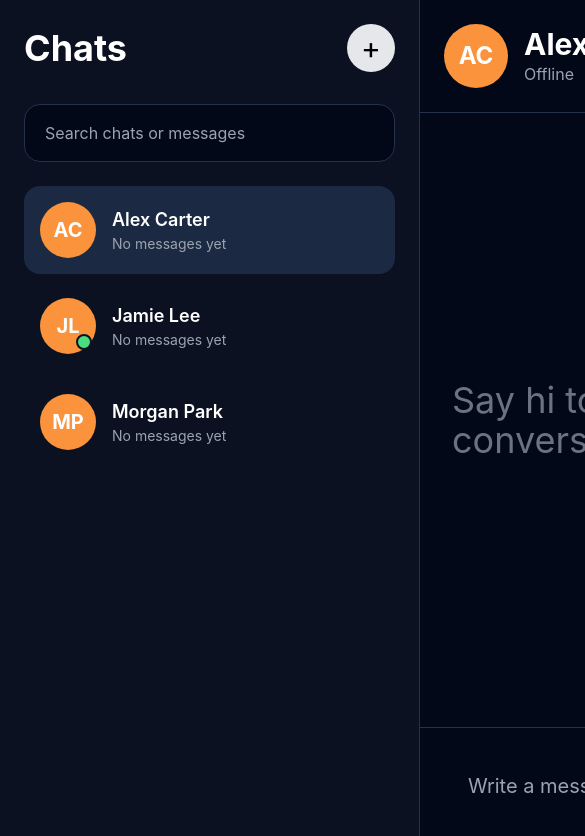
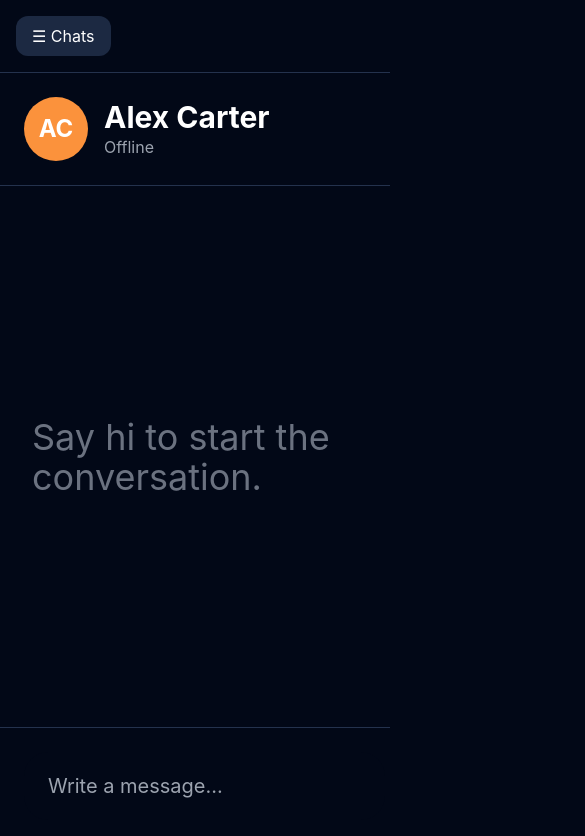
Before and after one commit to Justchidi26/messaging-app, a React (Vite) app: page / in a window 390 px wide. Shown: the top 836 px of the page, 585 px wide, since content can reach past the window. Built offline with nearby package versions, Linux system fonts and the light colour scheme.

Commit message:
Add Mobile Responsiveness

```diff
--- a/src/App.tsx
+++ b/src/App.tsx
@@ -4,68 +4,152 @@ import ChatHeader from "./components/ChatHeader";
 import ChatWindow from "./components/ChatWindow";
 import MessageInput from "./components/MessageInput";
 import { initialConversations } from "./data/conversations";
-import type { Conversation, Message } from "./types/chat";
+import type {
+  Conversation,
+  Message,
+} from "./types/chat";
 
 export default function App() {
-  const [conversations, setConversations] =
-    useState<Conversation[]>(initialConversations);
 
-  const [selectedConversationId, setSelectedConversationId] = useState(1);
+  // CONVERSATIONS
 
-  const [message, setMessage] = useState("");
+  const [
+    conversations,
+    setConversations,
+  ] = useState<Conversation[]>(
+    initialConversations
+  );
+
+  // SELECTED CHAT
+
+  const [
+    selectedConversationId,
+    setSelectedConversationId,
+  ] = useState(1);
+
+  // MESSAGE INPUT
+
+  const [message, setMessage] =
+    useState("");
+
+  // MOBILE SIDEBAR
+
+  const [showSidebar, setShowSidebar] =
+    useState(false);
+
+  // CURRENT CONVERSATION
 
   const selectedConversation = useMemo(
     () =>
       conversations.find(
-        (conversation) => conversation.id === selectedConversationId,
+        (conversation) =>
+          conversation.id ===
+          selectedConversationId
       )!,
-    [conversations, selectedConversationId],
+    [
+      conversations,
+      selectedConversationId,
+    ]
   );
 
+  // SEND MESSAGE
+
   const sendMessage = () => {
+
     if (!message.trim()) return;
 
     const newMessage: Message = {
       id: Date.now(),
       text: message,
       sender: "You",
-      timestamp: new Date().toLocaleTimeString([], {
+      timestamp:
+        new Date().toLocaleTimeString(
+          [],
+          {
             hour: "2-digit",
             minute: "2-digit",
-      }),
+          }
+        ),
       status: "Sent",
     };
 
     setConversations((prev) =>
       prev.map((conversation) => {
-        if (conversation.id === selectedConversationId) {
+
+        if (
+          conversation.id ===
+          selectedConversationId
+        ) {
           return {
             ...conversation,
-            messages: [...conversation.messages, newMessage],
+            messages: [
+              ...conversation.messages,
+              newMessage,
+            ],
           };
         }
 
         return conversation;
-      }),
+      })
     );
 
     setMessage("");
   };
 
   return (
-    <div className="grid h-screen grid-cols-[420px_1fr] bg-[#020817]">
+    <div className="h-screen overflow-hidden bg-[#020817]">
+
+      <div className="grid h-full md:grid-cols-[420px_1fr]">
+        <div
+          className={`${
+            showSidebar
+              ? "flex"
+              : "hidden"
+          } absolute z-50 h-full w-full md:relative md:flex md:w-auto`}
+        >
           <Sidebar
             conversations={conversations}
-        setConversations={setConversations}
-        selectedConversationId={selectedConversationId}
-        setSelectedConversationId={setSelectedConversationId}
+            setConversations={
+              setConversations
+            }
+            selectedConversationId={
+              selectedConversationId
+            }
+            setSelectedConversationId={(
+              id
+            ) => {
+
+              setSelectedConversationId(
+                id
+              );
+
+              setShowSidebar(false);
+            }}
           />
+        </div>
+        <div className="flex flex-col bg-[#020817]">
 
-      <div className="flex flex-col bg-[#020817]">
-        <ChatHeader conversation={selectedConversation} />
+          <div className="flex items-center justify-between border-b border-[#24324D] p-4 md:hidden">
 
-        <ChatWindow conversation={selectedConversation} />
-
+            <button
+              onClick={() =>
+                setShowSidebar(true)
+              }
+              className="rounded-xl bg-[#1C2942] px-4 py-2 text-white"
+            >
+              ☰ Chats
+            </button>
+          </div>
+          <ChatHeader
+            conversation={
+              selectedConversation
+            }
+          />
+          <ChatWindow
+            conversation={
+              selectedConversation
+            }
+          />
           <MessageInput
             message={message}
             setMessage={setMessage}
@@ -73,5 +157,6 @@ export default function App() {
           />
         </div>
       </div>
+    </div>
   );
 }
```
Lines whose indentation alone changed are shown as unchanged.
